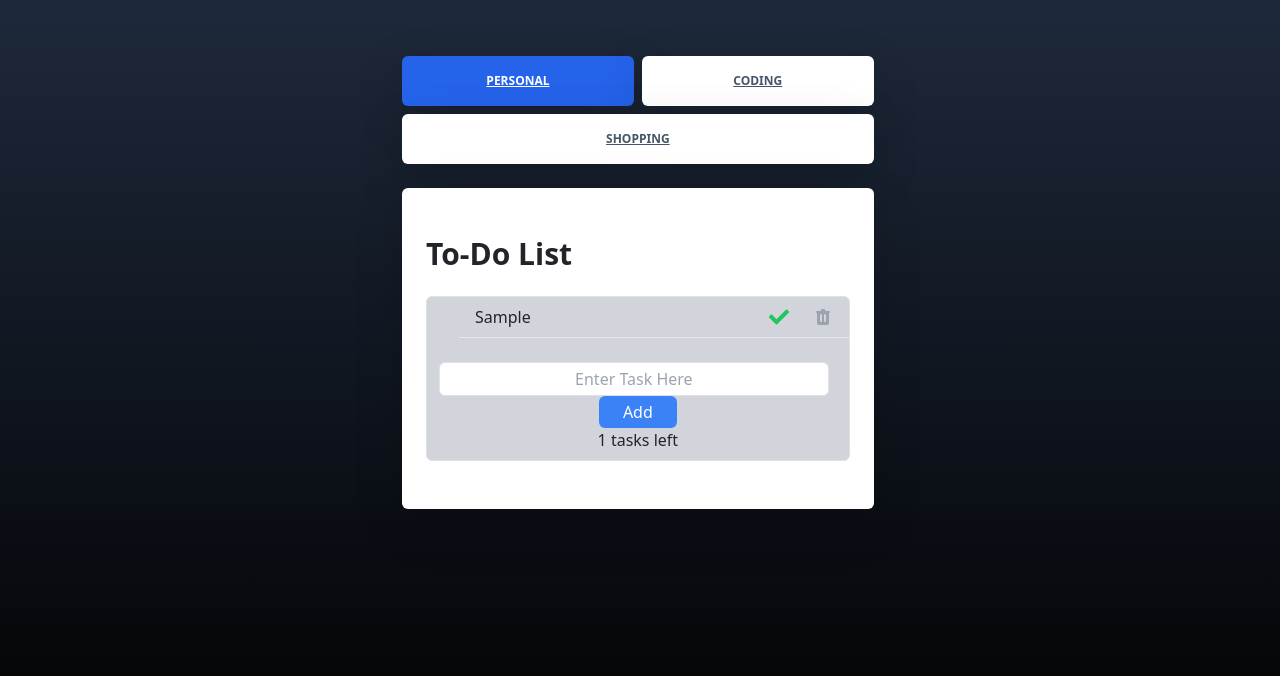
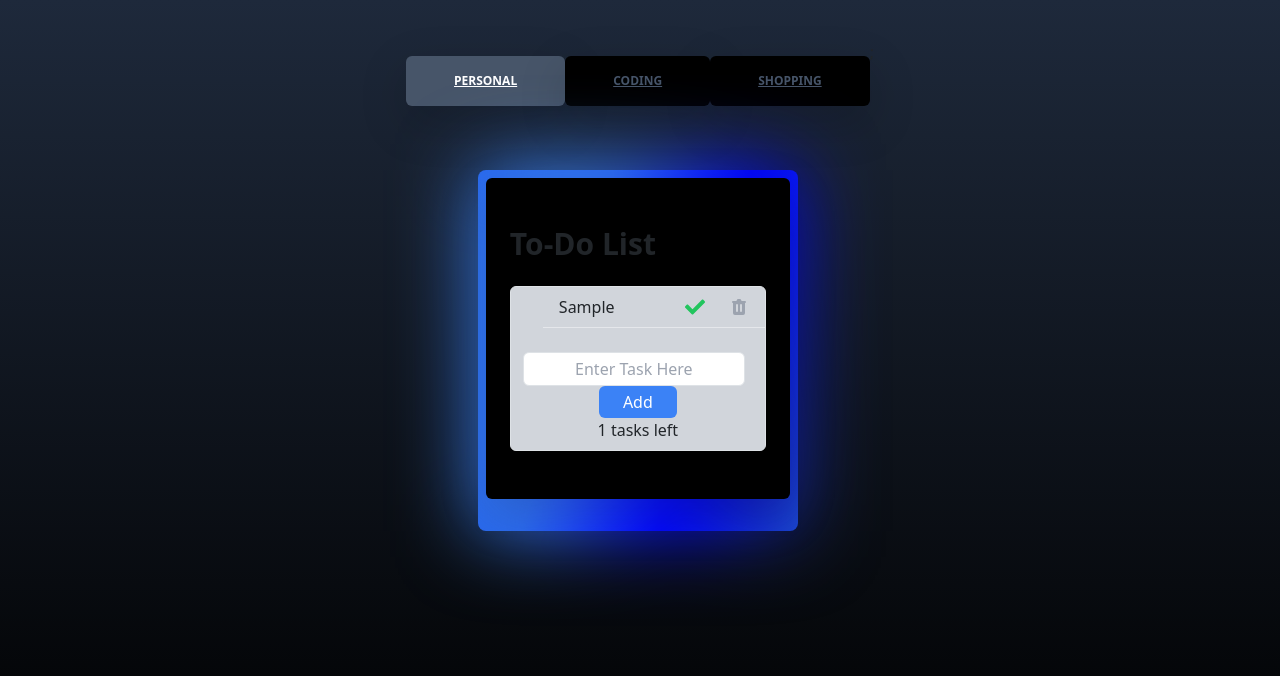
Before and after one commit to louitron/to-do_list_app, a Next.js app: page / in a window 1280 px wide. Both pictures are taken after typing "Sample" into the empty fields and a click on the button "Add". Shown: the top 676 px of the page. Built offline with nearby package versions, Linux system fonts and the light colour scheme.

Commit message:
changed color scheme, added animation effects, fixed text overflow bug on card component

```diff
--- a/src/components/ShoppingList.jsx
+++ b/src/components/ShoppingList.jsx
@@ -18,7 +18,6 @@ export function ShoppingList() {
     setInputValue(e.target.value);
   };
 
-
   const handleInputKeyDown = (e) => {
     if (e.key === "Enter") {
       addItem();
@@ -29,10 +28,10 @@ export function ShoppingList() {
 
   return (
     <div className="max-w-md mx-auto">
-      <h1 className="text-3xl font-bold mb-6">Shopping List</h1>
-      <div className=" bg-gray-300 border rounded-md overflow-hidden">
+      <h1 className="text-3xl text-white font-bold mb-6">Shopping List</h1>
+      <div className=" bg-gray-600 border rounded-md overflow-hidden">
         {items.length === 0 && (
-          <div className="py-2 px-3 text-center  text-gray-600">
+          <div className="py-2 px-3 text-center  text-white">
             What do you need to buy?
           </div>
         )}
@@ -63,7 +62,7 @@ export function ShoppingList() {
             </li>
           ))}
         </ul>
-        <div className="bg-gray-300 px-3 py-2 flex flex-col justify-center items-center">
+        <div className="bg-gray-600 px-3 py-2 flex flex-col justify-center items-center">
           <input
             type="text"
             className="w-full text-center flex-grow border rounded-md py-1 px-2 mr-2"
@@ -78,7 +77,9 @@ export function ShoppingList() {
           >
             Add
           </button>
-          <span>{incompletePurchase.length} Items left to purchase</span>
+          <span className="text-white">
+            {incompletePurchase.length} Items left to purchase
+          </span>
         </div>
       </div>
     </div>
--- a/src/components/TabbedNav.jsx
+++ b/src/components/TabbedNav.jsx
@@ -12,13 +12,13 @@ export const TabbedNav = () => {
             className=" ps-0 flex mb-0 list-none flex-wrap pt-3 pb-4 flex-row"
             role="tablist"
           >
-            <li className="mr-2 last:mr-0 w-1/3 flex-auto text-center">
+            <li className=" last:mr-0 flex-auto text-center">
               <a
                 className={
                   "text-xs font-bold uppercase px-5 py-3 shadow-lg rounded block leading-normal " +
                   (openTab === 1
-                    ? "text-white bg-blue-600"
-                    : "text-slate-600 bg-white")
+                    ? "text-white bg-slate-600"
+                    : "text-slate-600 bg-black")
                 }
                 onClick={(e) => {
                   e.preventDefault();
@@ -31,13 +31,13 @@ export const TabbedNav = () => {
                 Personal
               </a>
             </li>
-            <li className="mr-2 w-1/3  flex-auto text-center me-0">
+            <li className=" flex-auto text-center me-0">
               <a
                 className={
                   "text-xs font-bold uppercase px-5 py-3 shadow-lg rounded block leading-normal " +
                   (openTab === 2
-                    ? "text-white bg-blue-600"
-                    : "text-slate-600 bg-white")
+                    ? "text-white bg-slate-600"
+                    : "text-slate-600 bg-black")
                 }
                 onClick={(e) => {
                   e.preventDefault();
@@ -50,13 +50,13 @@ export const TabbedNav = () => {
                 Coding
               </a>
             </li>
-            <li className="mr-2 mt-2 w-1/3 last:mr-0 flex-auto text-center">
+            <li className="last:mr-0 flex-auto text-center">
               <a
                 className={
                   "text-xs font-bold uppercase px-5 py-3 shadow-lg rounded block leading-normal " +
                   (openTab === 3
-                    ? "text-white bg-blue-600"
-                    : "text-slate-600 bg-white")
+                    ? "text-white bg-slate-600"
+                    : "text-slate-600 bg-black")
                 }
                 onClick={(e) => {
                   e.preventDefault();
@@ -70,17 +70,28 @@ export const TabbedNav = () => {
               </a>
             </li>
           </ul>
-          <div className="relative flex flex-col min-w-0 break-words bg-white w-full mb-6 shadow-lg rounded">
+          <div className="my-10 relative mx-auto grid  w-80 max-w-lg place-items-center bg-[linear-gradient(var(--rotate),var(--tw-gradient-from)_33%,rgb(0_0_255)_66%,var(--tw-gradient-to))] from-blue-600 via-blue-600 to-blue-700 animate-rotate  shadow-sm ring-1 ring-gray-900/5 sm:mx-auto  rounded-lg p-2 before:absolute before:inset-0 before:bg-[linear-gradient(var(--rotate),var(--tw-gradient-from)_33%,rgb(0_0_255)_66%,var(--tw-gradient-to))] before:from-blue-500 before:via-blue-700 before:to-blue-900 before:z-0 before:blur-2xl before:hover:blur-3xl before:hover:scale-90 before:transition-all before:animate-rotate  before:w-full before:h-full ">
+            <div className="relative flex flex-col min-w-0 break-words bg-black w-full mb-6 shadow-lg rounded ">
               <div className="px-4 py-5 flex-auto">
                 <div className="tab-content tab-space">
-                <div className={openTab === 1 ? "block" : "hidden"} id="link1">
+                  <div
+                    className={openTab === 1 ? "block" : "hidden"}
+                    id="link1"
+                  >
                     <ToDo />
                   </div>
-                <div className={openTab === 2 ? "block" : "hidden"} id="link2">
+                  <div
+                    className={openTab === 2 ? "block" : "hidden"}
+                    id="link2"
+                  >
                     <BusinessToDo />
                   </div>
-                <div className={openTab === 3 ? "block" : "hidden"} id="link3">
+                  <div
+                    className={openTab === 3 ? "block" : "hidden"}
+                    id="link3"
+                  >
                     <ShoppingList />
+                  </div>
                 </div>
               </div>
             </div>
--- a/src/components/ToDo.jsx
+++ b/src/components/ToDo.jsx
@@ -41,7 +41,9 @@ export function ToDo() {
               className="flex items-center justify-between px-3 py-2 border-b hover:bg-gray-100 cursor-pointer"
             >
               <span
-                className={obj.done ? "line-through mr-2" : "mr-2"}
+                className={
+                  obj.done ? "line-through mr-2 overflow-auto" : "mr-2 overflow-auto"
+                }
                 onClick={() => completeTask(index)}
               >
                 {obj.task}
--- a/src/pages/index.jsx
+++ b/src/pages/index.jsx
@@ -8,7 +8,6 @@ export default function Home() {
       <div className="flex overflow-auto w-screen justify-center pt-10 h-screen bg-gradient-to-t from-black to-slate-800">
         <TabbedNav />;
       </div>
-
     </div>
   );
 }
--- a/tailwind.config.js
+++ b/tailwind.config.js
@@ -10,6 +10,8 @@ module.exports = {
     extend: {
       backgroundImage: {
         "gradient-conic": "conic-gradient(var(--tw-gradient-stops))",
+        "gradient-conic":
+          "conic-gradient(var(--conic-position), var(--tw-gradient-stops))",
       },
       keyframes: {
         disco: {
@@ -35,7 +37,7 @@ module.exports = {
         wiggle: "wiggle 1s ease-in-out infinite",
         "spin-slow": "spin 3s linear infinite",
         disco: "disco 1.5s linear infinite",
-        rotate: "rotate 5s linear infinite",
+        rotate: "rotate 30s linear infinite",
       },
     },
   },
```
Lines whose indentation alone changed are shown as unchanged.
